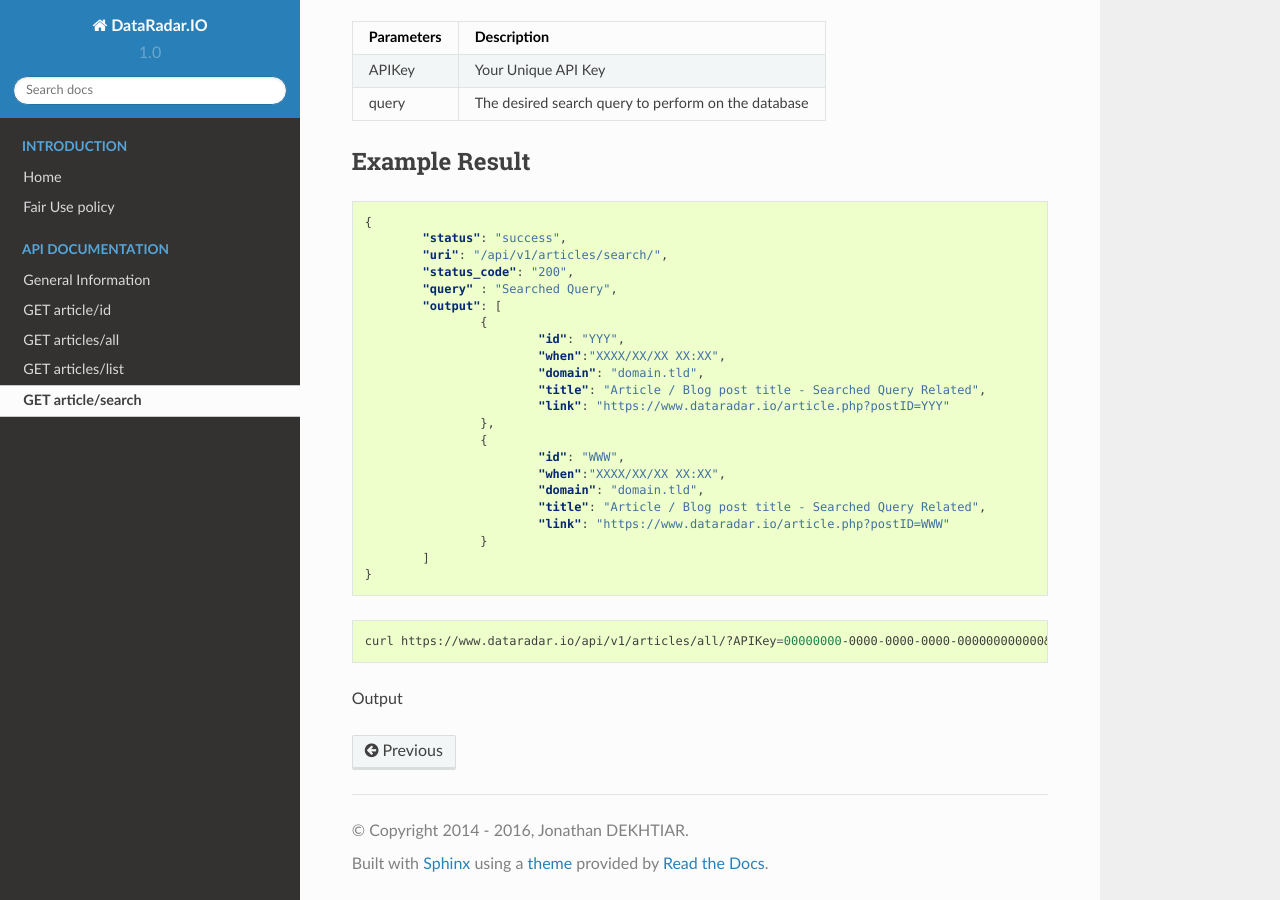
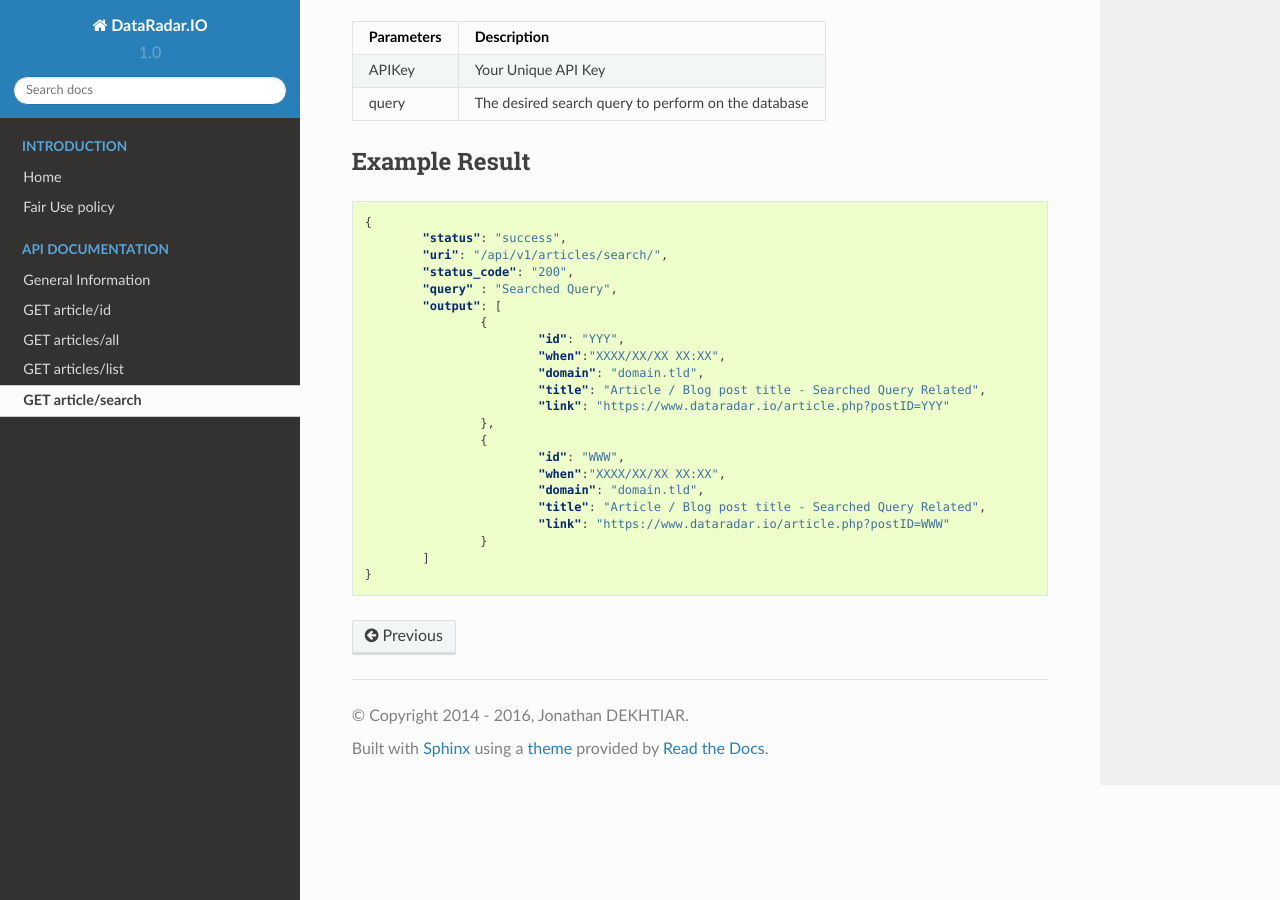
Before and after one commit to DEKHTIARJonathan/Dataradar-API-Documentation, a Sphinx documentation site: the page built from source/API/articles_search.rst, in a window 1280 px wide and 900 px high, scrolled down 558 px. Built offline with Sphinx 7.4.7 and the Read the Docs theme 2.0.0, drawn with Linux system fonts in a browser that asks for light colours.

Commit message:
Minor corrections 2

```diff
--- a/source/API/articles_search.rst
+++ b/source/API/articles_search.rst
@@ -55,13 +55,3 @@ Example Result
 			}
 		]
 	}
-
-
-
-
-
-.. code-block:: shell
-
-		curl https://www.dataradar.io/api/v1/articles/all/?APIKey=00000000-0000-0000-0000-000000000000&
-
-Output
```
